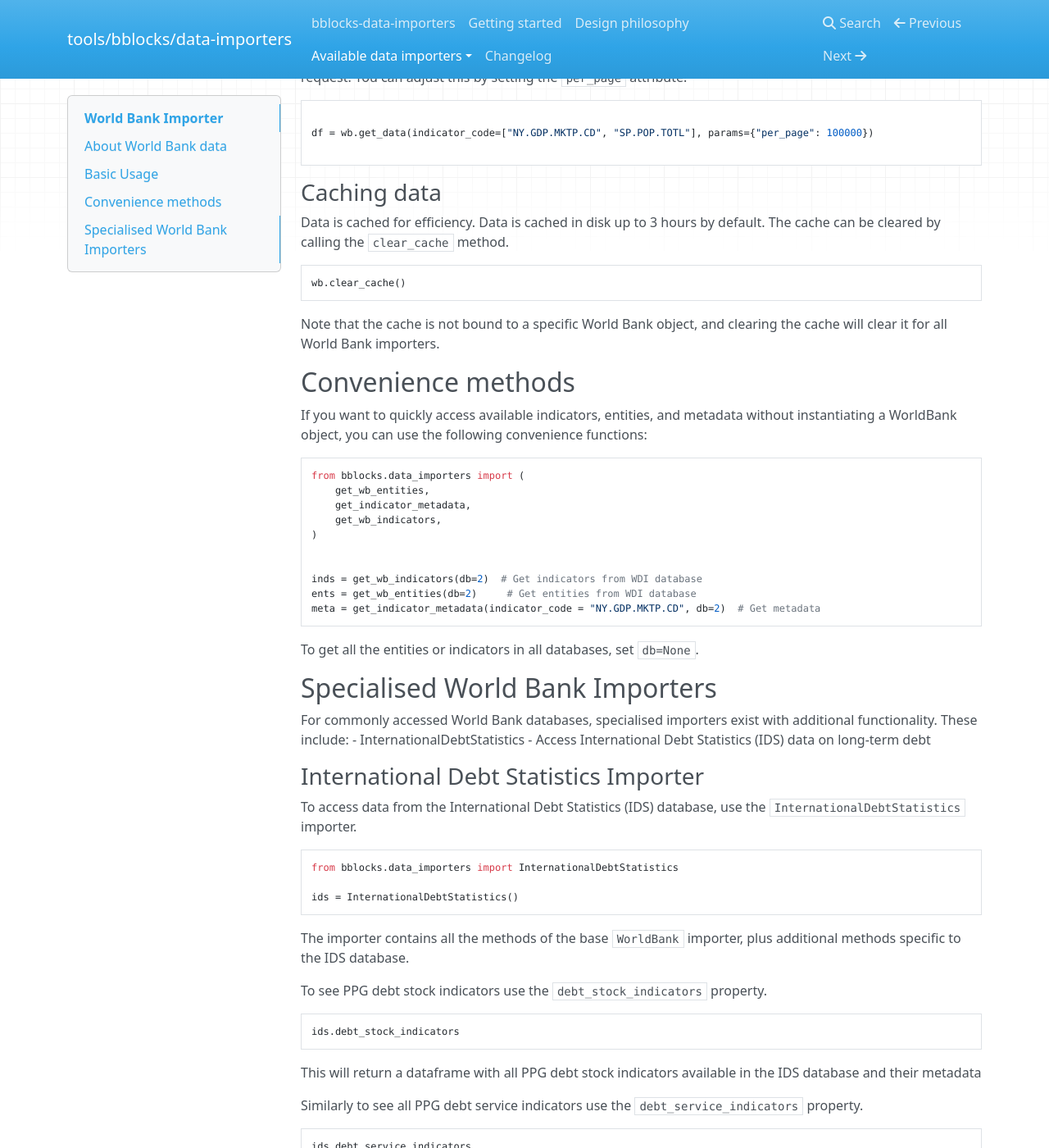
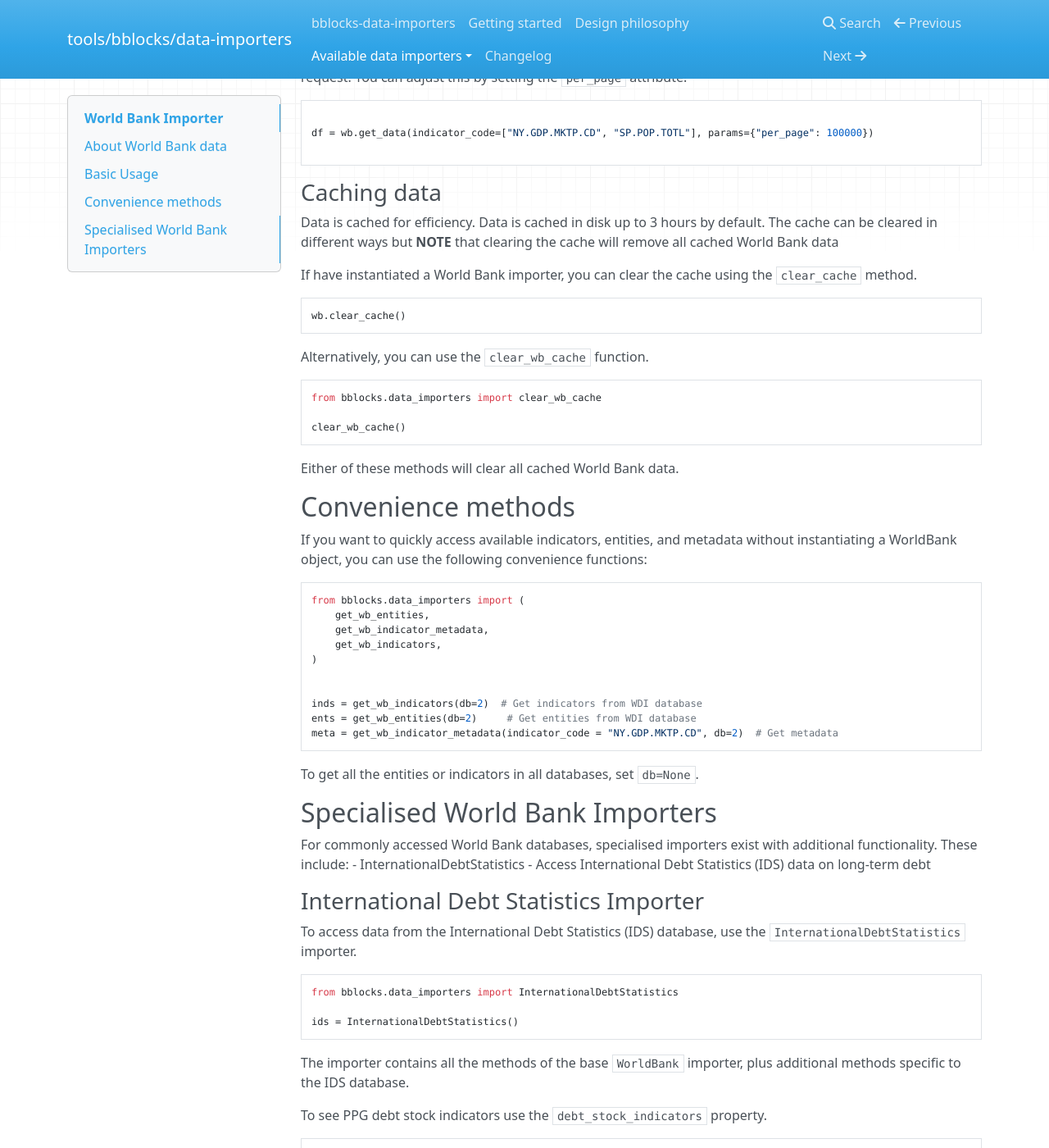
Before and after one commit to ONEcampaign/bblocks_data_importers, an MkDocs documentation site: the page built from docs/docs/importers/world-bank.md, in a window 1280 px wide and 1400 px high, scrolled down 2564 px. Shown: the whole window at 82% size. Built offline with MkDocs 1.6.1, drawn with Linux system fonts in a browser that asks for light colours; nearby versions of some CDN libraries; some of the changed text lies outside the part shown.

Commit message:
add docs

````diff
--- a/docs/docs/importers/world-bank.md
+++ b/docs/docs/importers/world-bank.md
@@ -33,7 +33,6 @@
 ### WorldBank importer
 This will return a dataframe with the available World Bank databases and their IDs. The ID is
 necessary to specify which database you want to access.
-
 
 To start accessing World Bank data, first instantiate a `WorldBank` importer.
 
@@ -146,15 +145,26 @@
 
 ### Caching data
 
-Data is cached for efficiency. Data is cached in disk up to 3 hours by default. The cache can be cleared
-by calling the `clear_cache` method.
+Data is cached for efficiency. Data is cached in disk up to 3 hours by default.
+The cache can be cleared in different ways but **NOTE** that clearing the cache will
+remove all cached World Bank data
+
+If have instantiated a World Bank importer, you can clear the cache using
+the `clear_cache` method.
 
 ```python
 wb.clear_cache()
 ```
 
-Note that the cache is not bound to a specific World Bank object, and clearing the
-cache will clear it for all World Bank importers.
+Alternatively, you can use the `clear_wb_cache` function.
+
+```python
+from bblocks.data_importers import clear_wb_cache
+
+clear_wb_cache()
+```
+
+Either of these methods will clear all cached World Bank data.
 
 
 ## Convenience methods
@@ -165,14 +175,14 @@
 ```python
 from bblocks.data_importers import (
     get_wb_entities,
-    get_indicator_metadata,
+    get_wb_indicator_metadata,
     get_wb_indicators,
 )
 
 
 inds = get_wb_indicators(db=2)  # Get indicators from WDI database
 ents = get_wb_entities(db=2)     # Get entities from WDI database
-meta = get_indicator_metadata(indicator_code = "NY.GDP.MKTP.CD", db=2)  # Get metadata
+meta = get_wb_indicator_metadata(indicator_code = "NY.GDP.MKTP.CD", db=2)  # Get metadata
 ```
 To get all the entities or indicators in all databases, set `db=None`.
 
@@ -217,3 +227,12 @@
 ```python
 ids.last_updated
 ```
+
+Caching works the same way as in the base `WorldBank` importer. To clear the cache,
+use the `clear_cache` method.
+
+```python
+ids.clear_cache()
+```
+
+**NOTE** this will clear all cached World Bank data for any other `WorldBank` importers as well.
````
